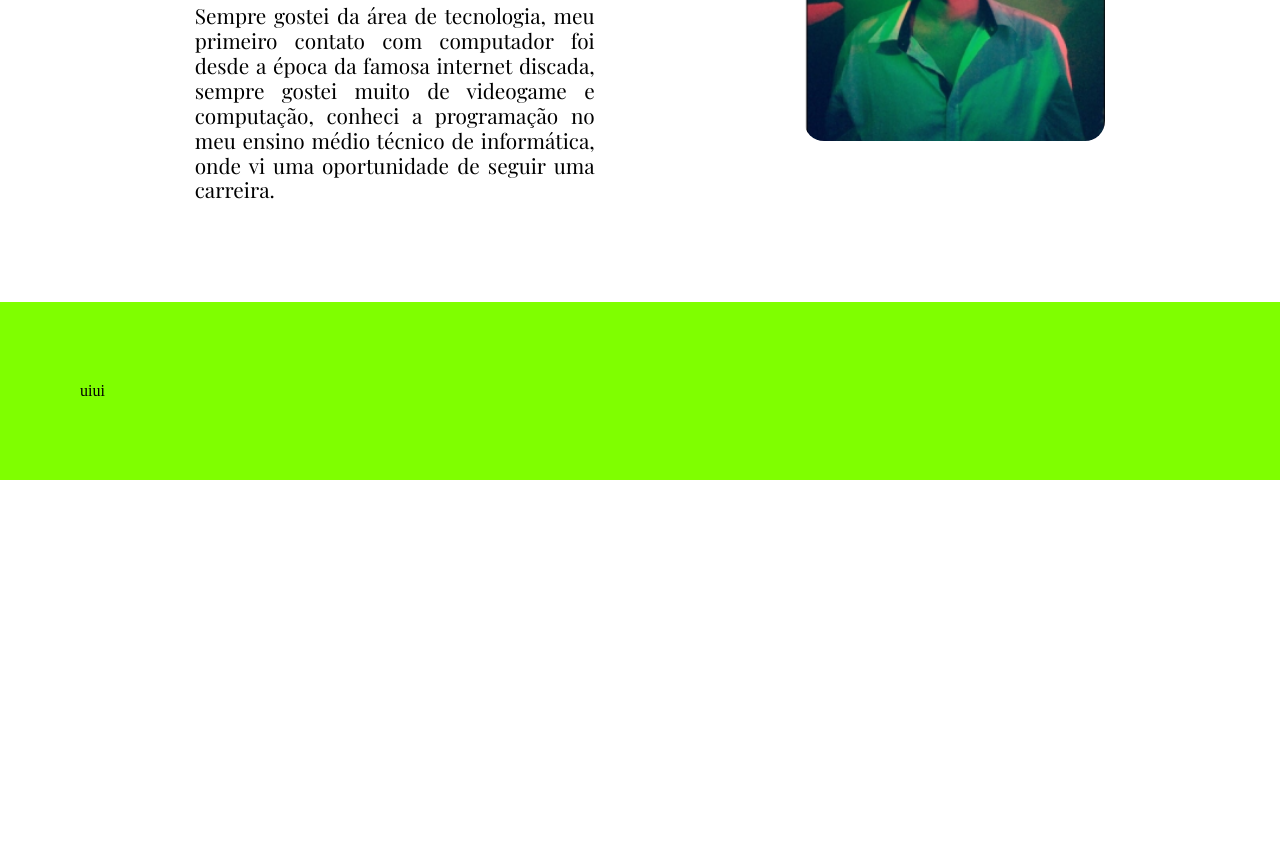
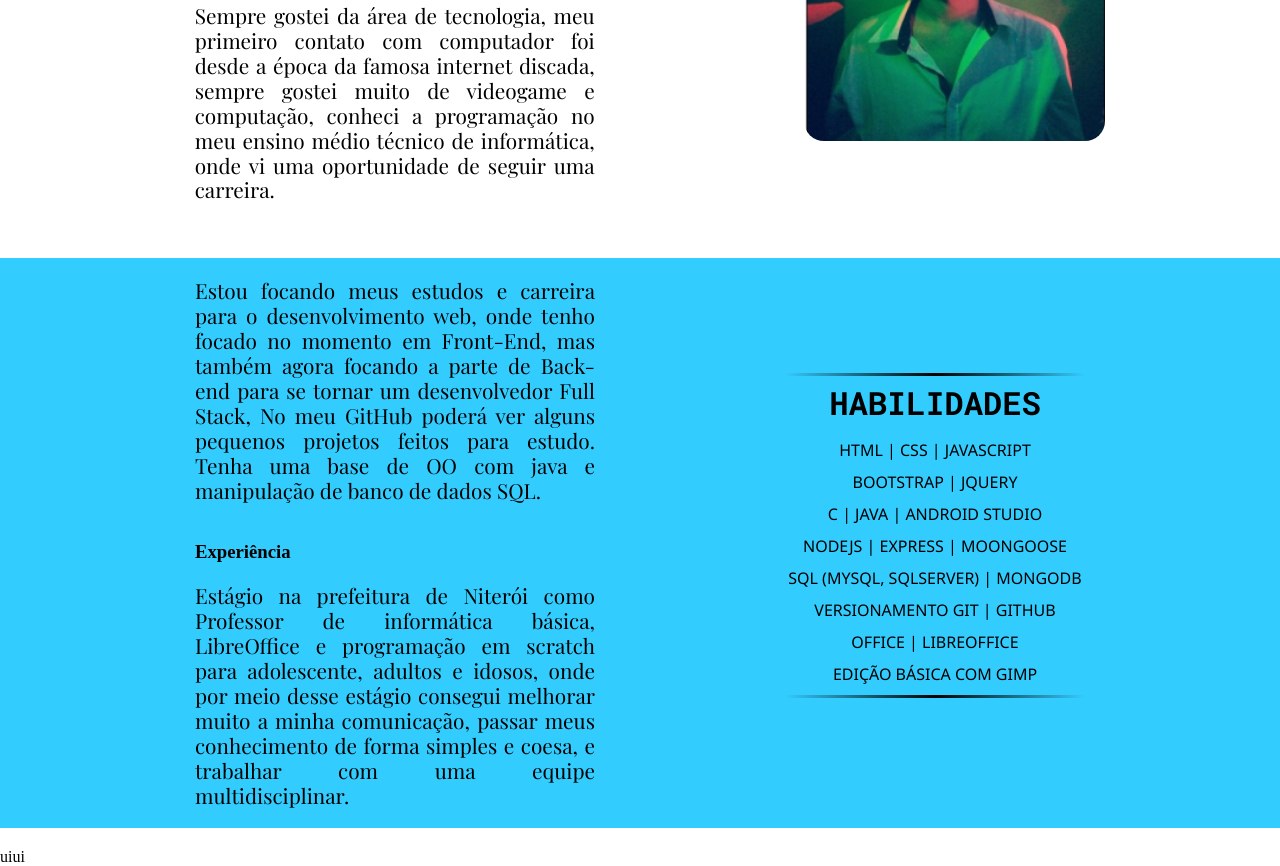
Before and after one commit to RafaelSilveirax/RafSilveira, a plain HTML site: page index.html in a window 1280 px wide. Shown: the part 1120-1986 px from the top of the page. Before the commit the page ends 1600 px from the top, so only its background shows below. Drawn offline with nearby package versions, Linux system fonts and the light colour scheme; a web font is replaced by a local one.

Commit message:
Sobre 2t

```diff
--- a/css/sobre.css
+++ b/css/sobre.css
@@ -1,6 +1,6 @@
 /*Sobre 1 */
-.sobre1, .sobre2{
-    padding: 5em ;
+.sobre1{
+    padding: 5em 5em 1em 5em ;
 }
 .sobre-container{
     display: flex;
@@ -41,7 +41,6 @@
 #tituloT1{
     font-size: 2em;
     color: #33CCFF;
-    font-family: bebas;
     font-family: 'Roboto Mono', monospace;
 }
 
@@ -67,6 +66,59 @@
     border-radius: 20px;
 }
 
+
+/*Sobre 2 --------------------------------*/
+
 .sobre2{
-    background-color: chartreuse;
+    background-color:  #33CCFF;
+    padding:0 5em;
 }
+
+.sobre-container2{
+    display: flex;
+    justify-content: space-around;
+    flex-wrap: wrap;
+    align-items: center;
+    margin: 20px;
+}
+
+
+.colunaP p{
+    text-align: justify;
+    max-width: 400px;
+    min-width: 300px;
+    margin: 20px 0;
+    font-size: 1.3em;
+    font-family: 'Playfair Display', serif;
+    line-height: 1.2;
+}
+
+.colunasobre2{
+    width: 300px;
+
+}
+
+.colunasobre2 hr{
+    border: 0;
+    height: 3px;
+    background-image: linear-gradient(to right, rgba(0, 0, 0, 0), rgba(0, 0, 0, 2), rgba(0, 0, 0, 0));
+    margin: 5px 0;
+}
+
+.colunasobre2 h1{
+    text-align: center;
+    padding-bottom: 10px;
+    font-family: 'Roboto Mono', monospace;
+    font-size: 2em;
+}
+
+.colunasobre2 ul{
+    text-align: center;
+}
+.colunasobre2 li{
+    list-style: none;
+    padding: 5px 0;
+    font-weight: 500;
+    font-family: 'Noto Sans', sans-serif;
+
+}
--- a/index.html
+++ b/index.html
@@ -50,6 +50,7 @@
     </section>
     </header>
 
+    <section id="SobresALL">
         <section class="sobre1">
             <div class="container">
                 <div class="sobre-container">
@@ -71,8 +72,45 @@
         </section>
 
         <section class="sobre2">
-        <p>uiui</p>
+            <div class="container">
+                <div class="sobre-container2">
+                    <div class=" colunaP colunasobre">
+                        <p>Estou focando meus estudos e carreira para o desenvolvimento web, onde tenho focado no momento em Front-End, mas também agora focando a parte de Back-end para se tornar um desenvolvedor Full Stack, No meu GitHub poderá ver alguns pequenos projetos feitos para estudo. Tenha uma base de OO com java e manipulação de banco de dados SQL. </p>
+                        <br>
+                        <h1>Experiência</h1>
+                        <p>Estágio na prefeitura de Niterói como Professor de informática básica, LibreOffice e programação em scratch para adolescente, adultos e idosos, onde por meio desse estágio consegui melhorar muito a minha comunicação, passar meus conhecimento de forma simples e coesa, e trabalhar com uma equipe multidisciplinar. </p>
+                    </div>
+                    <div class="colunaP colunasobre2">
+                        <hr>
+                        <h1>HABILIDADES</h1>
+                        <ul>
+                            <li>HTML | CSS | JAVASCRIPT </li>
+                            <li>BOOTSTRAP | JQUERY</li>
+                            <li>C | JAVA | ANDROID STUDIO</li>
+                            <li>NODEJS | EXPRESS | MOONGOOSE</li>
+                            <li>SQL (MYSQL, SQLSERVER) | MONGODB</li>
+                            <li>VERSIONAMENTO GIT | GITHUB </li>
+                            <li>OFFICE | LIBREOFFICE</li>
+                            <li>EDIÇÃO BÁSICA COM GIMP</li>
+                        </ul>
+                        <hr>
+
+                        </p>
+                    </div>
+                </div>
+            </div>
+
+
     </section>
+
+    <section id="Projetos">
+        uiui
+    </section>
+    </section>
+
+
+
+
 
     <script src="script.js"></script>
 </body>
```
Lines whose indentation alone changed are shown as unchanged.
